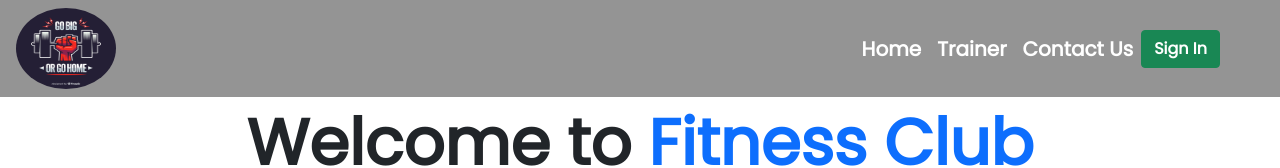
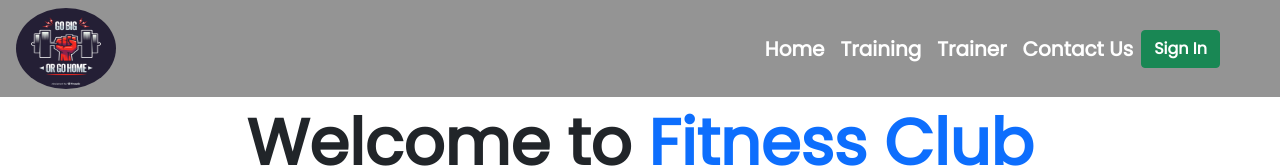
Before and after one commit to tawsifhye/fitness-club-gym, a React (Create React App) app: page / in a window 1280 px wide. Shown: the top 168 px of the page. Built offline with nearby package versions, Linux system fonts and the light colour scheme; no server answers.

Commit message:
hash limk added

```diff
--- a/package.json
+++ b/package.json
@@ -15,6 +15,7 @@
     "react": "^17.0.2",
     "react-dom": "^17.0.2",
     "react-router-dom": "^5.3.0",
+    "react-router-hash-link": "^2.4.3",
     "react-scripts": "4.0.3",
     "web-vitals": "^1.1.2"
   },
--- a/src/components/Header/Header.js
+++ b/src/components/Header/Header.js
@@ -1,5 +1,6 @@
 import React from "react";
 import { Link } from "react-router-dom";
+import { HashLink } from "react-router-hash-link";
 import logo from "./logo.jpg";
 import "./Header.css";
 import useAuth from "../../hooks/useAuth";
@@ -33,14 +34,25 @@ const Header = () => {
         <div className="collapse navbar-collapse" id="navbarSupportedContent">
           <ul className="navbar-nav ms-auto pe-lg-5 mb-2 mb-lg-0 fw-bold fs-5">
             <li className="nav-item">
-              <Link
+              <HashLink
                 className="nav-link active text-white
                                 link-hover"
                 aria-current="page"
-                to="/home"
+                to="/home#home"
               >
                 Home
-              </Link>
+              </HashLink>
+            </li>
+            <li className="nav-item">
+              <HashLink
+                smooth
+                className="nav-link active text-white
+                                link-hover"
+                aria-current="page"
+                to="/home#service"
+              >
+                Training
+              </HashLink>
             </li>
             <li className="nav-item">
               <Link
--- a/src/components/Home/Home.js
+++ b/src/components/Home/Home.js
@@ -14,7 +14,7 @@ const Home = () => {
   }, []);
   // console.log(services);
   return (
-    <div>
+    <div id="home">
       <h1 className=" text-center display-3 fw-bold p-2">
         Welcome to <span className="text-primary">Fitness Club</span>
       </h1>
@@ -43,7 +43,10 @@ const Home = () => {
           exercises that offer a dynamic and efficient full-body workout.
         </p>
       </div>
-      <div className="container-fluid row mx-auto service-container">
+      <div
+        className="container-fluid row mx-auto service-container"
+        id="service"
+      >
         <div className="row row-cols-1 row-cols-sm-1 row-cols-md-2 row-cols-lg-3 row-cols-xl-3 g-4 mb-5 mx-auto">
           {services.map((service) => (
             <Services key={service.id} service={service}></Services>
--- a/src/components/Login/Login.js
+++ b/src/components/Login/Login.js
@@ -1,10 +1,8 @@
 import { faGoogle } from "@fortawesome/free-brands-svg-icons";
 import { FontAwesomeIcon } from "@fortawesome/react-fontawesome";
-import { useHistory } from "react-router";
 import useAuth from "../../hooks/useAuth";
 import "./Login.css";
 const Login = () => {
-  let history = useHistory();
   const {
     handleGoogleSignIn,
     handleRegistration,
```
Also changed, not shown: 1 other file (tests, documents, lock files or other folders).
